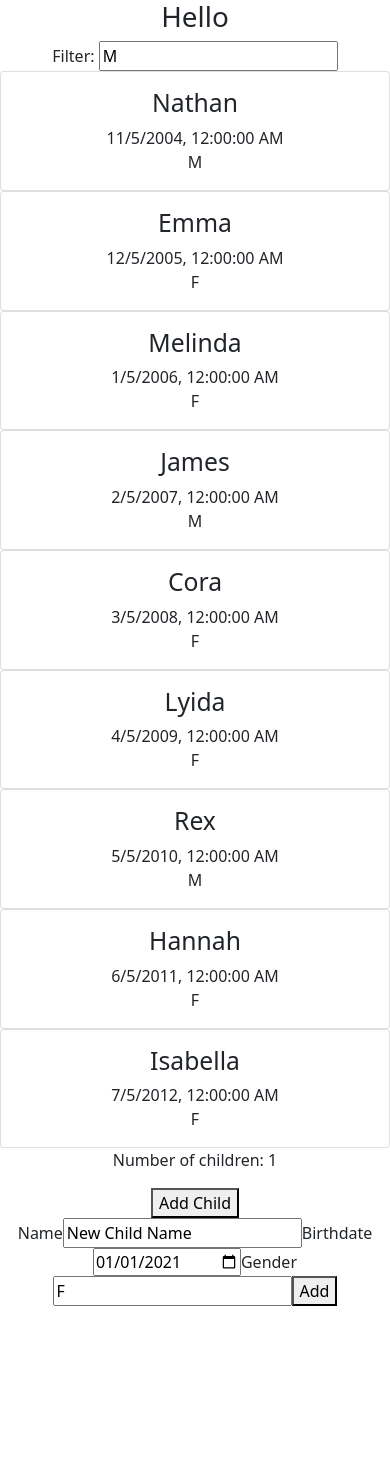
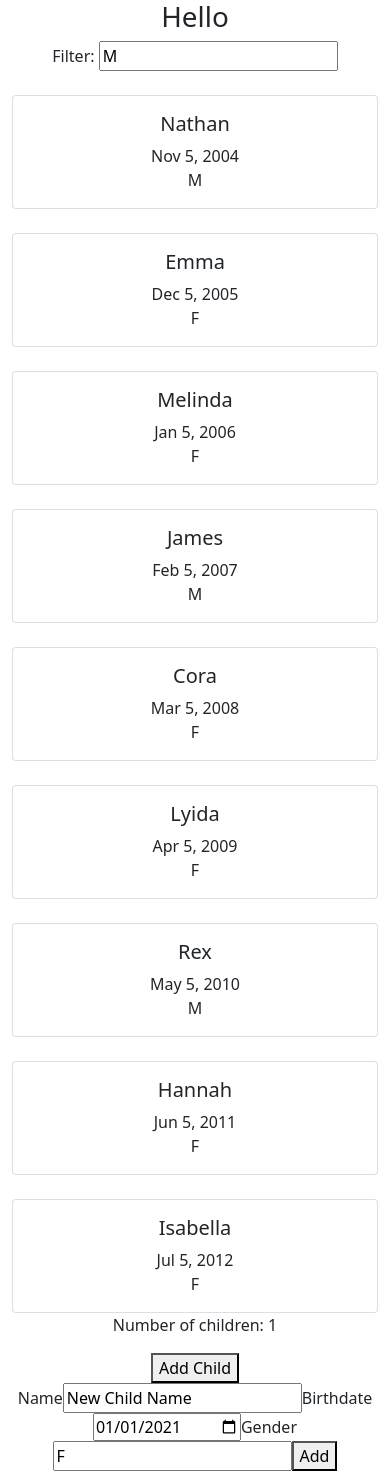
Before and after one commit to snow-jallen/react_playground1, a React (Create React App) app: page / in a window 390 px wide. Before the commit the page ends 1306 px from the top, so only its background shows below. Built offline with nearby package versions, Linux system fonts and the light colour scheme.

Commit message:
Get adding, filtering and layout to work

```diff
--- a/src/App.js
+++ b/src/App.js
@@ -1,5 +1,4 @@
 import React from 'react'
-import logo from './logo.svg'
 import './App.css'
 import {Greeter} from './components/Greeter'
 import {Family} from './components/Family'
--- a/src/children.js
+++ b/src/children.js
@@ -1,13 +1,13 @@
 const children = [
-    {id: 0, name: "Nathan", dob: new Date(2004,10,5), gender: 'M'},
-    {id: 1, name: "Emma", dob: new Date(2005,11,5), gender: 'F'},
-    {id: 2, name: "Melinda", dob: new Date(2006,0,5), gender: 'F'},
-    {id: 3, name: "James", dob: new Date(2007,1,5), gender: 'M'},
-    {id: 4, name: "Cora", dob: new Date(2008,2,5), gender: 'F'},
-    {id: 5, name: "Lyida", dob: new Date(2009,3,5), gender: 'F'},
-    {id: 6, name: "Rex", dob: new Date(2010,4,5), gender: 'M'},
-    {id: 7, name: "Hannah", dob: new Date(2011,5,5), gender: 'F'},
-    {id: 8, name: "Isabella", dob: new Date(2012,6,5), gender: 'F'},
+    {id: 0, name: "Nathan", birthdate: new Date(2004,10,5), gender: 'M'},
+    {id: 1, name: "Emma", birthdate: new Date(2005,11,5), gender: 'F'},
+    {id: 2, name: "Melinda", birthdate: new Date(2006,0,5), gender: 'F'},
+    {id: 3, name: "James", birthdate: new Date(2007,1,5), gender: 'M'},
+    {id: 4, name: "Cora", birthdate: new Date(2008,2,5), gender: 'F'},
+    {id: 5, name: "Lyida", birthdate: new Date(2009,3,5), gender: 'F'},
+    {id: 6, name: "Rex", birthdate: new Date(2010,4,5), gender: 'M'},
+    {id: 7, name: "Hannah", birthdate: new Date(2011,5,5), gender: 'F'},
+    {id: 8, name: "Isabella", birthdate: new Date(2012,6,5), gender: 'F'},
   ]
 
 export {children}
--- a/src/components/AddChild.js
+++ b/src/components/AddChild.js
@@ -1,6 +1,6 @@
 import React, {useState} from "react";
 
-function AddChild({childUpdated}) {
+const AddChild = ({childUpdated}) => {
 
   const [enteredData, setEnteredData] = useState({
     name: 'New Child Name',
@@ -8,12 +8,8 @@ function AddChild({childUpdated}) {
     gender: 'F'
   });
 
-  const nameChangeHandler = (event) => {
-    setEnteredData((prevState) => {
-      return {...prevState, name: event.target.value};
-    });
-  }
-  const birthdateChangeHandler = (event) => setEnteredData((prevState) => ({...prevState, birthdate: event.target.value}));
+  const nameChangeHandler = (event) => setEnteredData((prevState) => ({...prevState, name: event.target.value}));
+  const birthdateChangeHandler = (event) => setEnteredData((prevState) => ({...prevState, birthdate: Date.parse(event.target.value)}));
   const genderChangeHandler = (event) => setEnteredData(prevState => ({...prevState, gender: event.target.value}));
 
   const submitHandler = (event) => {
--- a/src/components/Child.js
+++ b/src/components/Child.js
@@ -1,11 +1,11 @@
 const Child = ({ child }) => {
     return (
-        <div className="card">
-            <div className="card-body">
-                <h2 className="card-title">{child.name}</h2>
-                <div className="card-text">
-                    <div>{child.dob.toLocaleString('en-US')}</div>
-                    <div>{child.gender}</div>
+        <div className="col-sm-6 col-md-4 col-lg-3 col-xl-2 mt-4">
+            <div className="card h-100" >
+                <div className="card-body">
+                    <h5 className="card-title">{child.name}</h5>
+                    <div className="card-text">{child.birthdate.toLocaleString('en-US', { dateStyle: 'medium' })}</div>
+                    <div className="card-text">{child.gender}</div>
                 </div>
             </div>
         </div>
--- a/src/components/Family.js
+++ b/src/components/Family.js
@@ -2,11 +2,13 @@ import { ChildCounter } from './ChildCounter';
 import { AddChild } from './AddChild';
 import { useState } from 'react'
 import { Child } from './Child'
-import {ChildFilter} from './ChildFilter'
+import { ChildFilter } from './ChildFilter'
 
 const Family = ({ children }) => {
     const [childCount, setChildCount] = useState(1);
     const [childFilter, setChildFilter] = useState('M');
+    const [savedChildren, setSavedChildren] = useState(children);
+    const [filteredChildren, setFilteredChildren] = useState(savedChildren);
 
     const incrementChildHandler = () => {
         setChildCount(childCount + 1);
@@ -16,26 +18,35 @@ const Family = ({ children }) => {
     const childUpdatedHandler = (newChild) => {
         console.log('Adding new child')
         console.log(newChild);
+        setSavedChildren((currentChildren) => [...currentChildren, newChild])
+        filterChangedHandler(childFilter);
     }
 
     const filterChangedHandler = (filterValue) => {
         console.log(`User trying to set filter to ${filterValue}`)
         setChildFilter(filterValue);
+        if (filterValue.length === 0) {
+            setFilteredChildren(savedChildren)
+        } else {
+            setFilteredChildren(savedChildren.filter(c => c.gender.toLocaleLowerCase().indexOf(filterValue.toLocaleLowerCase()) !== -1))
+        }
     }
 
+    let displayedChildren = <div>No matches found for filter {childFilter}</div>;
+    if (filteredChildren.length !== 0) {
+        displayedChildren = filteredChildren.map((c) => <Child child={c} key={c.id} />)
+    }
 
     return (
         <div>
-            <ChildFilter filterChanged={filterChangedHandler} initialFilterValue={childFilter}/>
-            <Child child={children[0]} />
-            <Child child={children[1]} />
-            <Child child={children[2]} />
-            <Child child={children[3]} />
-            <Child child={children[4]} />
-            <Child child={children[5]} />
-            <Child child={children[6]} />
-            <Child child={children[7]} />
-            <Child child={children[8]} />
+            <ChildFilter filterChanged={filterChangedHandler} initialFilterValue={childFilter} />
+
+            <div className="container">
+                <div className="row">
+                    {displayedChildren}
+                </div>
+            </div>
+
             <ChildCounter childCount={childCount} incrementChildHandler={incrementChildHandler} />
             <AddChild childUpdated={childUpdatedHandler} />
         </div>
```
